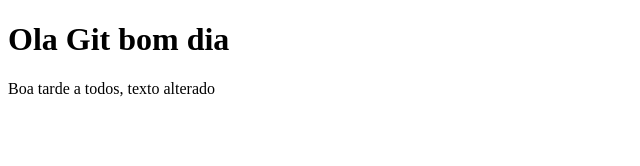
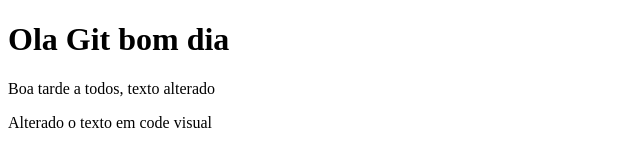
Before and after one commit to Castro-by/aula-youtuber, a plain HTML site: page index.html in a window 1280 px wide. Shown: the whole page, without its empty margins (0-640 px from the left). Drawn offline with Linux system fonts and the light colour scheme.

Commit message:
refactor.alter index.html

```diff
--- a/index.html
+++ b/index.html
@@ -8,6 +8,6 @@
 <body>
     <h1> Ola Git bom dia </h1>
     <p>Boa tarde a todos, texto alterado</p>
-
+   <p>Alterado o texto em code visual </p>
 </body>
 </html>
```
